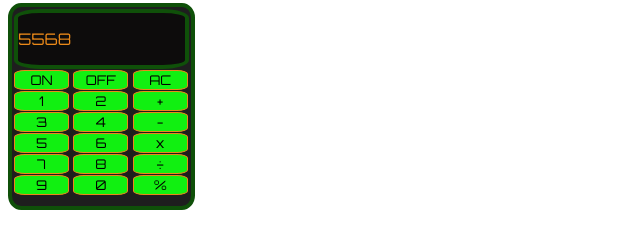
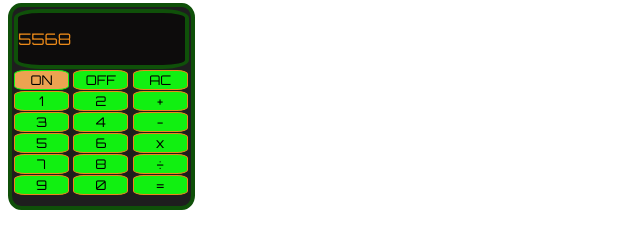
Before and after one commit to dianamrico/calculadora, a plain HTML site: page index.html in a window 1280 px wide. In both pictures the pointer is over the button "ON". Shown: the part 186-431 px from the top of the page, 0-640 px from the left. Drawn offline with Linux system fonts and the light colour scheme.

Commit message:
avances css

```diff
--- a/index.html
+++ b/index.html
@@ -38,7 +38,7 @@
             <button id="btnon÷">÷</button>
             <button id="btn9">9</button>
             <button id="btno0">0</button>
-            <button id="btn%">%</button>
+            <button id="btn=">=</button>
 
 
         </div>
--- a/styles.css
+++ b/styles.css
@@ -35,6 +35,8 @@ p{
     border-radius: 20%;
     width: 55px;
     font-family: "Orbitron";
-
-
 }
+button:hover{
+    background-color: #eba351;
+    border: 1px solid  #11F011;
+}
```
